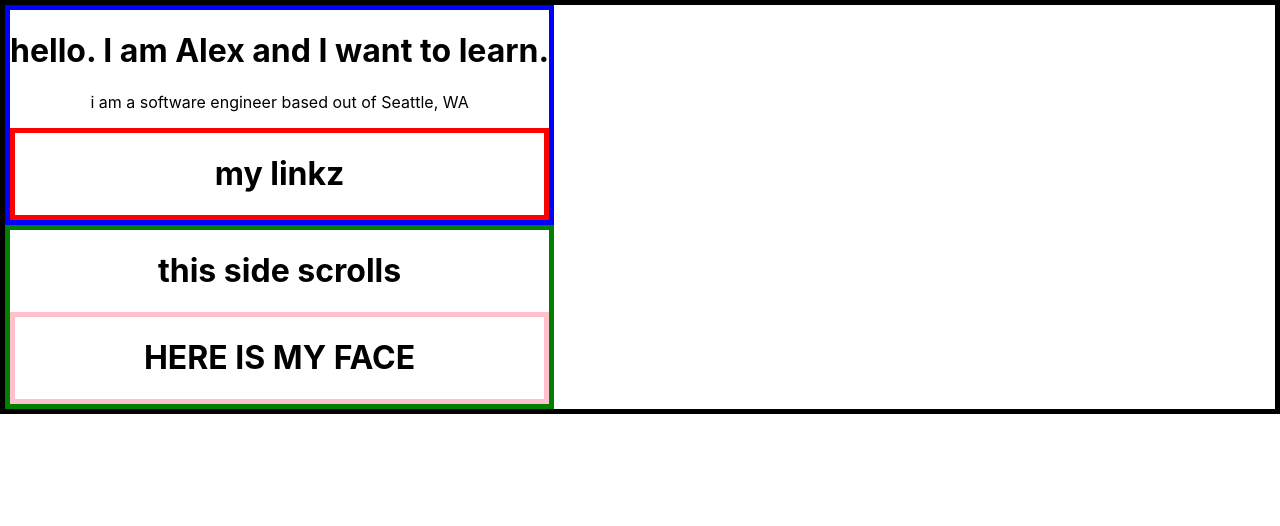
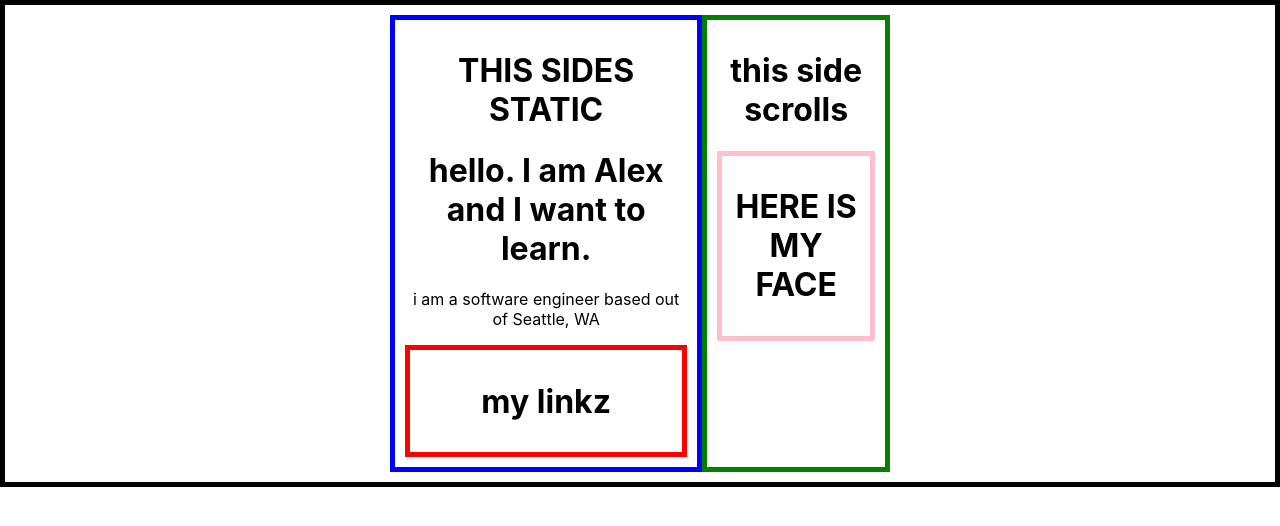
Before and after one commit to DavidAlexSiler/portfolio, a React (Create React App) app: page / in a window 1280 px wide. Shown: the top 526 px of the page. Built offline with nearby package versions, Linux system fonts and the light colour scheme.

Commit message:
set up flexboxes

```diff
--- a/src/App.css
+++ b/src/App.css
@@ -1,6 +1,12 @@
 .App {
   text-align: center;
   border: solid 5px;
+  padding: 10px;
+}
+
+.Content {
+  width: 500px;
+  margin: auto;
   display: flex;
   flex-direction: row;
 }
@@ -8,30 +14,23 @@
 .StaticSide {
   text-align: center;
   border: solid 5px blue;
-  display: inline-flexbox;
   justify-content: left;
   flex-direction: row;
-  flex: initial;
+  padding: 10px;
+}
 
+.ScrollSide {
+  border: solid 5px green;
+  padding: 10px;
 }
 
 .MyLink {
   border: solid 5px red;
+  padding: 10px;
 }
 
 .Photo {
   border: solid 5px pink;
-  display: flex;
-  justify-content: center;
-  display: inline-flexbox;
-}
-
-.ScrollSide {
-  border: solid 5px green;
-  display: flex-right;
-  justify-content: right;
-  display: inline-flexbox;
-  flex-direction: row;
-  flex: initial;
+  padding: 10px;
 
 }
--- a/src/App.js
+++ b/src/App.js
@@ -1,15 +1,11 @@
 import React from 'react';
 import './App.css';
-import StaticSideContainer from './containers/StaticSideContainer.js';
-import ScrollSideContainer from './containers/ScrollSideContainer'
+import ContentContainer from './containers/ContentContainer';
 
 function App() {
   return (
     <div className="App">
-      <header className="App-header">
-        <StaticSideContainer/>
-        <ScrollSideContainer/>
-      </header>
+        <ContentContainer/>
     </div>
   );
 }
--- /dev/null
+++ b/src/containers/ContentContainer.js
@@ -0,0 +1,12 @@
+import React from 'react'
+import StaticSideContainer from './StaticSideContainer.js';
+import ScrollSideContainer from './ScrollSideContainer.js';
+
+export default function PortFolioContainer() {
+    return (
+        <div className="Content">
+            <StaticSideContainer/>
+            <ScrollSideContainer/>
+        </div>
+    )
+}
--- a/src/containers/StaticSideContainer.js
+++ b/src/containers/StaticSideContainer.js
@@ -4,6 +4,7 @@ import MyLinkContainer from '../containers/MyLinkContainer.js'
 export default function StaticSide() {
     return (
         <div className="StaticSide">
+            <h1>THIS SIDES STATIC</h1>
             <h1>hello. I am Alex and I want to learn.</h1>
             <p>i am a software engineer based out of Seattle, WA</p>
         <MyLinkContainer/>
```
